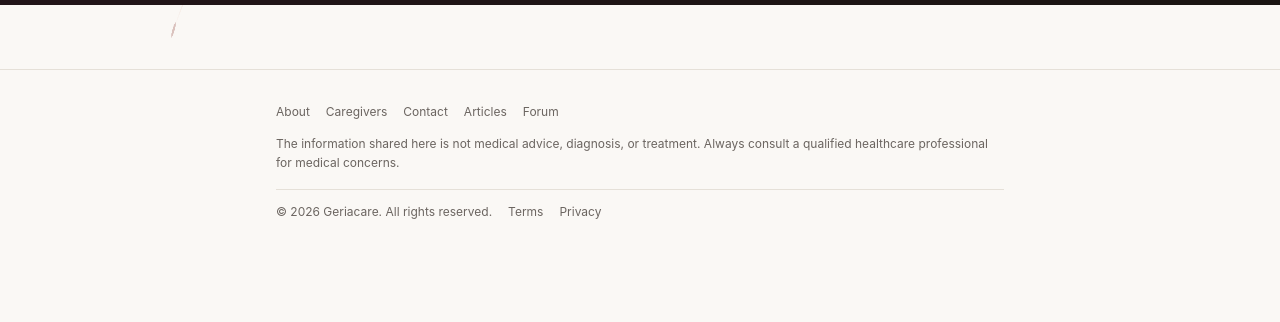
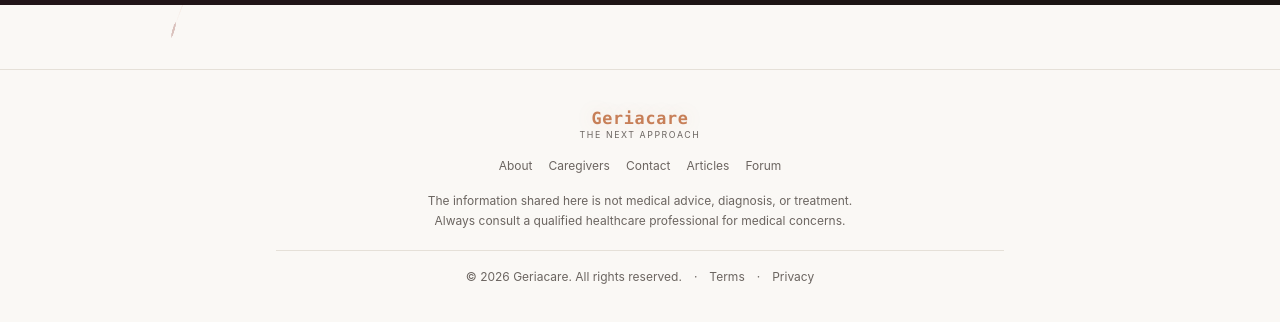
Before and after one commit to abinayar2711-sketch/geriacare-frontend, a Next.js app: page /articles in a window 1280 px wide. Shown: the part 784-1106 px from the top of the page. Before the commit the page ends 1037 px from the top, so only its background shows below. Built offline with nearby package versions, Linux system fonts and the light colour scheme; no server answers; the database is empty.

Commit message:
Footer: clean centered layout with brand mark

```diff
--- a/src/app/layout.tsx
+++ b/src/app/layout.tsx
@@ -60,8 +60,15 @@ export default async function RootLayout({
         </main>
 
         <footer className="relative z-10 mt-16 border-t border-[var(--color-line)] bg-[var(--color-paper-80)]">
-          <div className="mx-auto max-w-3xl px-5 py-8 text-xs leading-relaxed text-[var(--color-muted)]">
-            <div className="flex flex-wrap gap-x-4 gap-y-1 mb-3">
+          <div className="mx-auto max-w-3xl px-5 py-10 text-center text-xs leading-relaxed text-[var(--color-muted)]">
+            <div className="flex flex-col items-center leading-none">
+              <span className="brand-oc">Geriacare</span>
+              <span className="mt-1 text-[0.55rem] uppercase tracking-[0.18em]">
+                The Next Approach
+              </span>
+            </div>
+
+            <div className="mt-4 flex flex-wrap items-center justify-center gap-x-4 gap-y-1">
               <Link href="/about" className="hover:text-[var(--color-ink)]">
                 About
               </Link>
@@ -78,16 +85,20 @@ export default async function RootLayout({
                 Forum
               </Link>
             </div>
-            <p>
+
+            <p className="mx-auto mt-4 max-w-md">
               The information shared here is not medical advice, diagnosis, or
               treatment. Always consult a qualified healthcare professional for
               medical concerns.
             </p>
-            <div className="mt-4 flex flex-wrap items-center gap-x-4 gap-y-1 border-t border-[var(--color-line)] pt-3">
+
+            <div className="mt-5 flex flex-wrap items-center justify-center gap-x-3 gap-y-1 border-t border-[var(--color-line)] pt-4">
               <span>© 2026 Geriacare. All rights reserved.</span>
+              <span aria-hidden>·</span>
               <Link href="/terms" className="hover:text-[var(--color-ink)]">
                 Terms
               </Link>
+              <span aria-hidden>·</span>
               <Link href="/privacy" className="hover:text-[var(--color-ink)]">
                 Privacy
               </Link>
```
